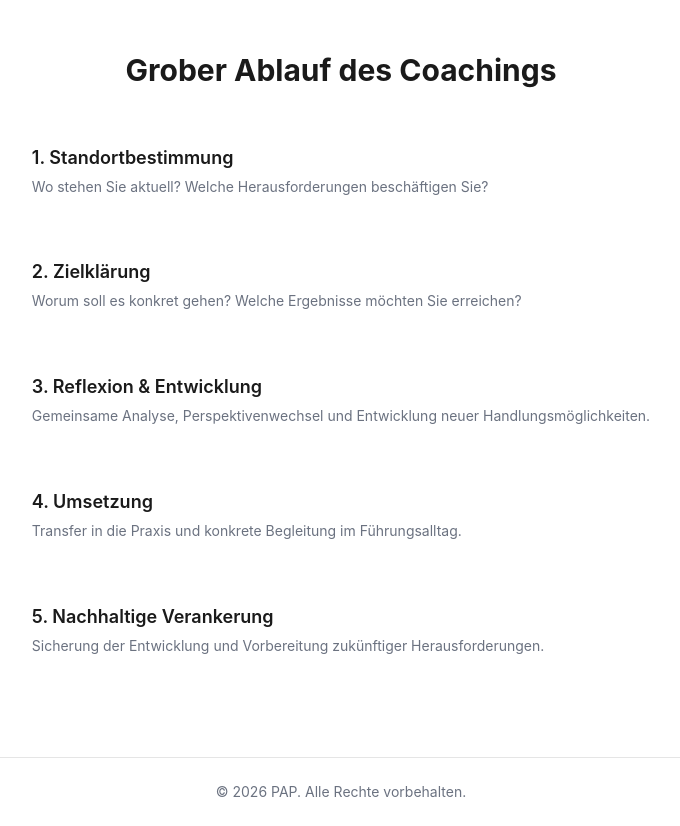
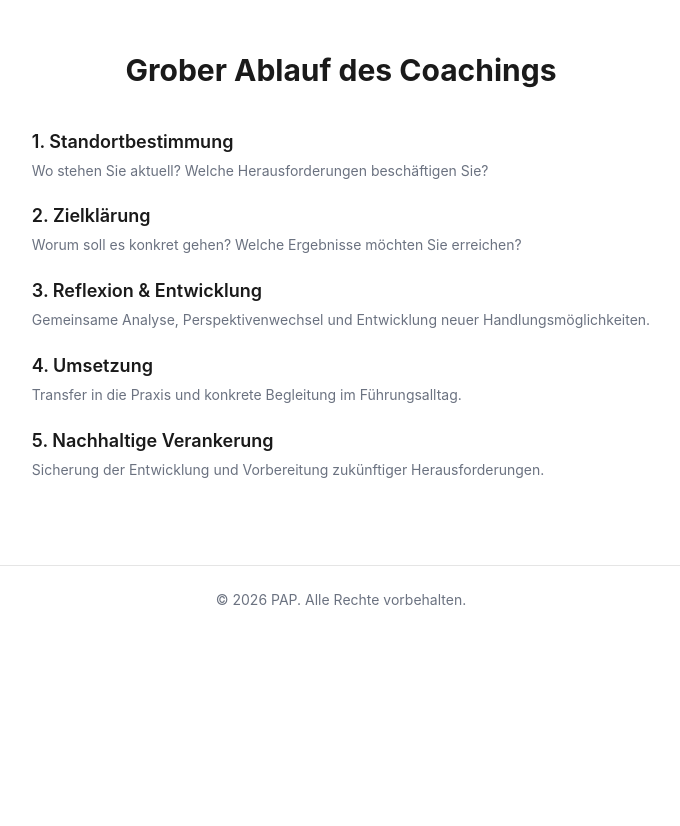
Before and after one commit to CoGomu/personalWebPage_CP, a Vue app: page /services in a window 1280 px wide. Shown: the part 1420-2246 px from the top of the page, without its empty margins (299-979 px from the left). After the commit the page ends 2054 px from the top, so only its background shows below. Built offline with nearby package versions, Linux system fonts and the light colour scheme.

Commit message:
updated Services View Schedule

```diff
--- a/src/views/ServicesView.vue
+++ b/src/views/ServicesView.vue
@@ -85,9 +85,9 @@
     <section class="flex items-center justify-center bg-bg dark:bg-bg-dark">
       <div class="max-w-4xl mx-auto px-6 py-20 text-left">
         <h2 class="text-3xl font-bold text-center text-primary dark:text-primary-dark mb-8">Grober Ablauf des Coachings</h2>
-        <div class="space-y-4">
+        <div class="space-y-2">
           <!-- Step 1 -->
-          <div class="relative flex items-start gap-6 p-5 rounded-lg bg-surface dark:bg-surface-dark hover:bg-gray-50 dark:hover:bg-gray-800 transition-colors duration-200 mb-4">
+          <div class="relative flex items-start gap-6 p-1 rounded-lg bg-surface dark:bg-surface-dark hover:bg-gray-50 dark:hover:bg-gray-800 transition-colors duration-200">
             <div class="flex-1 pt-1">
               <h3 class="text-lg font-semibold text-primary dark:text-primary-dark">1. Standortbestimmung</h3>
               <p class="text-sm text-secondary dark:text-secondary-secondary mt-1 leading-relaxed">
@@ -97,7 +97,7 @@
           </div>
 
           <!-- Step 2 -->
-          <div class="relative flex items-start gap-6 p-5 rounded-lg bg-surface dark:bg-surface-dark hover:bg-gray-50 dark:hover:bg-gray-800 transition-colors duration-200 mb-4">
+          <div class="relative flex items-start gap-6 p-1 rounded-lg bg-surface dark:bg-surface-dark hover:bg-gray-50 dark:hover:bg-gray-800 transition-colors duration-200">
             <div class="flex-1 pt-1">
               <h3 class="text-lg font-semibold text-primary dark:text-primary-dark">2. Zielklärung</h3>
               <p class="text-sm text-secondary dark:text-secondary-secondary mt-1 leading-relaxed">
@@ -107,7 +107,7 @@
           </div>
 
           <!-- Step 3 -->
-          <div class="relative flex items-start gap-6 p-5 rounded-lg bg-surface dark:bg-surface-dark hover:bg-gray-50 dark:hover:bg-gray-800 transition-colors duration-200 mb-4">
+          <div class="relative flex items-start gap-6 p-1 rounded-lg bg-surface dark:bg-surface-dark hover:bg-gray-50 dark:hover:bg-gray-800 transition-colors duration-200">
             <div class="flex-1 pt-1">
               <h3 class="text-lg font-semibold text-primary dark:text-primary-dark">3. Reflexion & Entwicklung</h3>
               <p class="text-sm text-secondary dark:text-secondary-secondary mt-1 leading-relaxed">
@@ -117,7 +117,7 @@
           </div>
 
           <!-- Step 4 -->
-          <div class="relative flex items-start gap-6 p-5 rounded-lg bg-surface dark:bg-surface-dark hover:bg-gray-50 dark:hover:bg-gray-800 transition-colors duration-200 mb-4">
+          <div class="relative flex items-start gap-6 p-1 rounded-lg bg-surface dark:bg-surface-dark hover:bg-gray-50 dark:hover:bg-gray-800 transition-colors duration-200">
             <div class="flex-1 pt-1">
               <h3 class="text-lg font-semibold text-primary dark:text-primary-dark">4. Umsetzung</h3>
               <p class="text-sm text-secondary dark:text-secondary-secondary mt-1 leading-relaxed">
@@ -127,7 +127,7 @@
           </div>
 
           <!-- Step 5 -->
-          <div class="relative flex items-start gap-6 p-5 rounded-lg bg-surface dark:bg-surface-dark hover:bg-gray-50 dark:hover:bg-gray-800 transition-colors duration-200">
+          <div class="relative flex items-start gap-6 p-1 rounded-lg bg-surface dark:bg-surface-dark hover:bg-gray-50 dark:hover:bg-gray-800 transition-colors duration-200">
             <div class="flex-1 pt-1">
               <h3 class="text-lg font-semibold text-primary dark:text-primary-dark">5. Nachhaltige Verankerung</h3>
               <p class="text-sm text-secondary dark:text-secondary-secondary mt-1 leading-relaxed">
```
